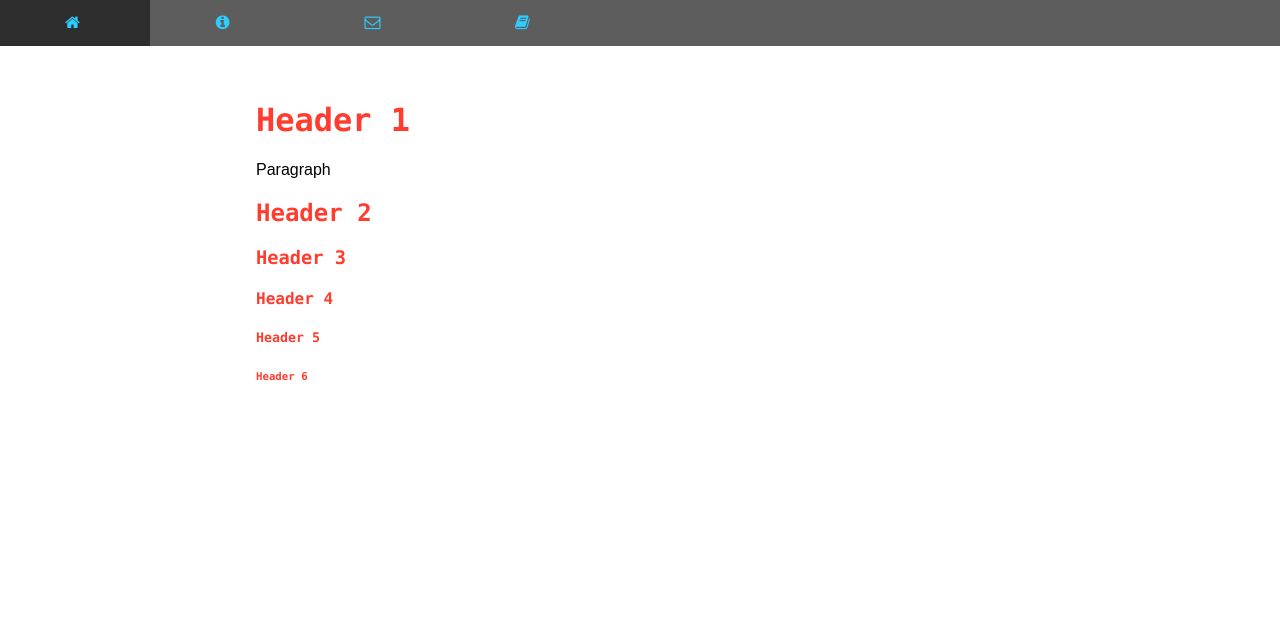
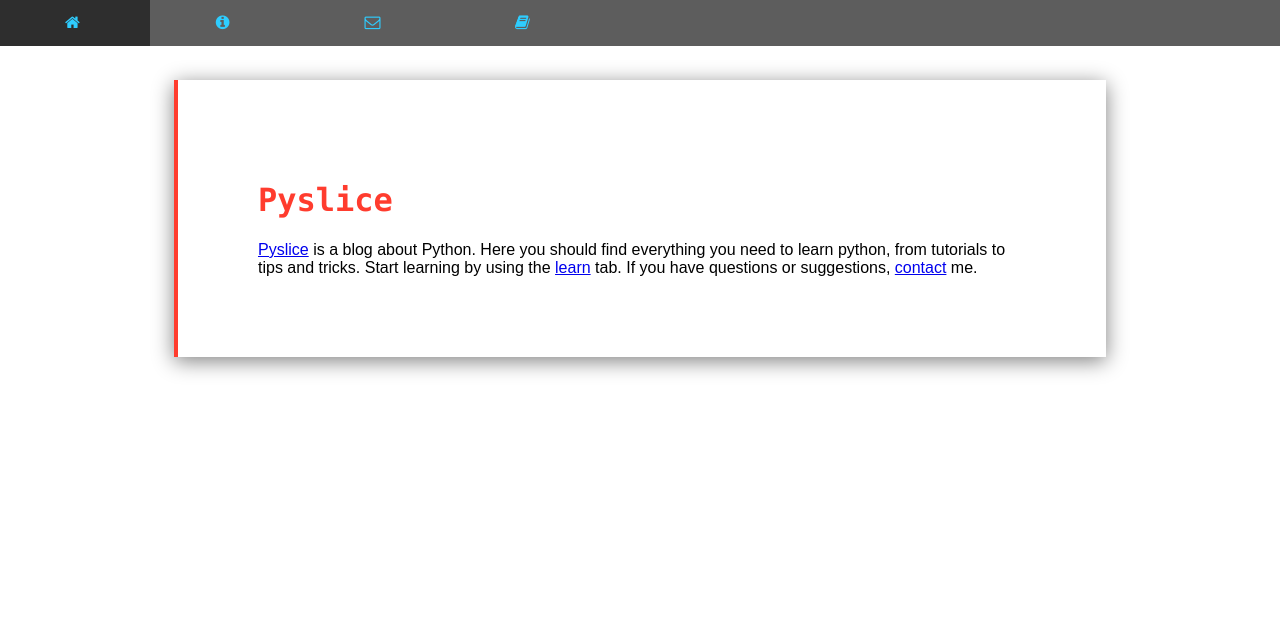
Before and after one commit to nickjwilde/pyslice, a Django app: page / in a window 1280 px wide. Shown: the top 623 px of the page. Run offline with Django 3.2, Linux system fonts and the light colour scheme; some libraries are stand-ins or nearby versions.

Commit message:
Add other nav pages. Style home page and main content

```diff
--- a/pyslice/static/pyslice/css/style.css
+++ b/pyslice/static/pyslice/css/style.css
@@ -126,6 +126,7 @@ label {
 	padding: 0;
 
     position: fixed;
+    top: 0;
     left: 0;
     right: 0;
 
@@ -213,7 +214,11 @@ label {
 
 #main-body {
 	margin: 0 auto;
-    padding-top: 5em;
+    padding: 5em;
+    margin-top: 5em;
+    border-left: solid 4px #ff3c2e;
+
+    box-shadow: 0 4px 20px grey;
 
 	width: 60%;
 }
--- a/pyslice/templates/pyslice/base.html
+++ b/pyslice/templates/pyslice/base.html
@@ -13,9 +13,9 @@
     {% block nav %}
 		<div class="nav">
 			<div class="nav-item"><a href="{% url 'pyslice:home' %}"><i class="fa fa-home reverse-spin"></i><span class="menu-text hidden">Home</span></a></div>
-			<div class="nav-item"><a href="#"><i class="fa fa-info-circle reverse-spin"></i><span class="menu-text hidden">About</span></a></div>
-			<div class="nav-item"><a href="#"><i class="fa fa-envelope-o reverse-spin"></i><span class="menu-text hidden">Contact</span></a></div>
-			<div class="nav-item"><a href="#"><i class="fa fa-book reverse-spin"></i><span class="menu-text hidden">Posts</span></a></div>
+			<div class="nav-item"><a href="{% url 'pyslice:about' %}"><i class="fa fa-info-circle reverse-spin"></i><span class="menu-text hidden">About</span></a></div>
+			<div class="nav-item"><a href="{% url 'pyslice:contact' %}"><i class="fa fa-envelope-o reverse-spin"></i><span class="menu-text hidden">Contact</span></a></div>
+			<div class="nav-item"><a href="{% url 'pyslice:learn' %}"><i class="fa fa-book reverse-spin"></i><span class="menu-text hidden">Learn</span></a></div>
 		</div>
     {% endblock %}
 
--- a/pyslice/templates/pyslice/home.html
+++ b/pyslice/templates/pyslice/home.html
@@ -5,11 +5,6 @@
 {% endblock %}
 
 {% block body %}
-<h1>Header 1</h1>
-<p>Paragraph</p>
-<h2>Header 2</h2>
-<h3>Header 3</h3>
-<h4>Header 4</h4>
-<h5>Header 5</h5>
-<h6>Header 6</h6>
+<h1>Pyslice</h1>
+<a href="{%url 'pyslice:home' %}">Pyslice</a> is a blog about Python. Here you should find everything you need to learn python, from tutorials to tips and tricks. Start learning by using the <a href="{% url 'pyslice:learn' %}">learn</a> tab. If you have questions or suggestions, <a href="{% url 'pyslice:contact' %}">contact</a> me.
 {% endblock %}
--- a/pyslice/urls.py
+++ b/pyslice/urls.py
@@ -5,4 +5,7 @@ from . import views
 app_name = 'pyslice'
 urlpatterns = [
     url(r'^$', views.home, name='home'),
+    url(r'^about/$', views.about, name='about'),
+    url(r'^contact/$', views.contact, name='contact'),
+    url(r'^learn/$', views.learn, name='learn'),
 ]
--- a/pyslice/views.py
+++ b/pyslice/views.py
@@ -3,3 +3,12 @@ from django.shortcuts import render
 # Create your views here.
 def home(request):
     return render(request, "pyslice/home.html", None)
+
+def about(request):
+    return render(request, "pyslice/about.html", None)
+
+def contact(request):
+    return render(request, "pyslice/contact.html", None)
+
+def learn(request):
+    return render(request, "pyslice/learn.html", None)
```
Also changed, not shown: pyslice/templates/pyslice/about.html (added, +9 -0 lines), pyslice/templates/pyslice/contact.html (added, +9 -0 lines), pyslice/templates/pyslice/learn.html (added, +9 -0 lines).
